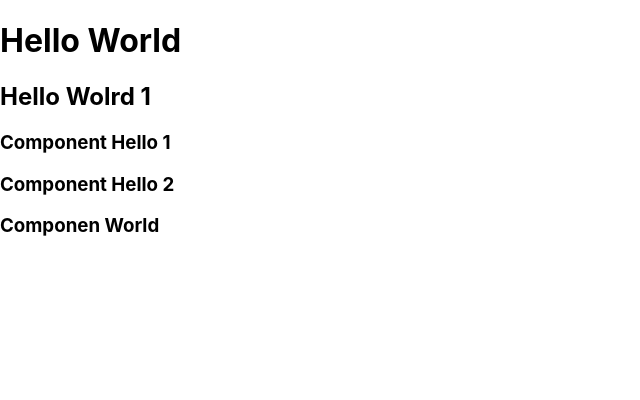
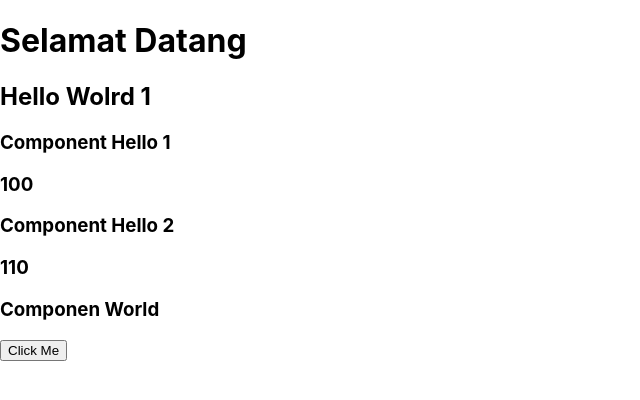
Before and after one commit to sergiopoli77/Front-End-Web, a React (Create React App) app: page / in a window 1280 px wide. Shown: the top 400 px of the page, without its empty margins (0-640 px from the left). Built offline with nearby package versions, Linux system fonts and the light colour scheme.

Commit message:
adding onClick - useState

```diff
--- a/src/App.js
+++ b/src/App.js
@@ -1,21 +1,27 @@
-import Hello from './Components/Hello'
-import World from './Components/World'
+import Hello from "./Components/Hello";
+import World from "./Components/World";
+import { useState } from "react";
 
-const App = () =>{
-  const hello = "Hello World";
+const App = () => {
+  //let hello = "Selamat Datang";
+  const [hello, setHello] = useState("Selamat Datang");
+
+  const handleClick = () => {
+    // hello = "Welcome";
+    setHello("Welcome");
+    console.log("hello");
+  };
+
   return (
-    <div>
+    <>
       <h1>{hello}</h1>
       <h2> Hello Wolrd 1</h2>
-      <Hello text = "Component Hello 1" number={100}/>
-      <Hello text = "Component Hello 2" number={110}/>
+      <Hello text="Component Hello 1" number={100} />
+      <Hello text="Component Hello 2" number={110} />
       <World />
-    </div>
-  )
+      <button onClick={handleClick}>Click Me</button>
+    </>
+  );
 };
 
-
-
-
-
-export default App
+export default App;
--- a/src/Components/Hello/index.js
+++ b/src/Components/Hello/index.js
@@ -1,8 +1,10 @@
-const Hello = ({text}) => {
-    return (
-        <h3>{text}</h3>
+const Hello = ({ text, number }) => {
+  return (
+    <>
+      <h3>{text}</h3>
+      <h3>{number}</h3>
+    </>
+  );
+};
 
-    )
-  }
-
-  export default Hello;
+export default Hello;
```
